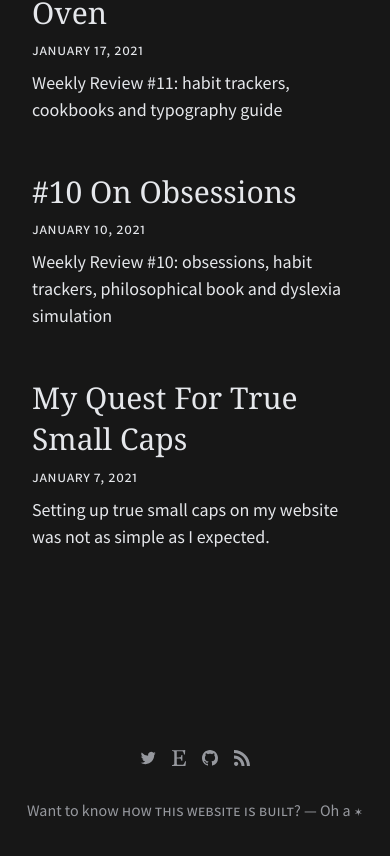
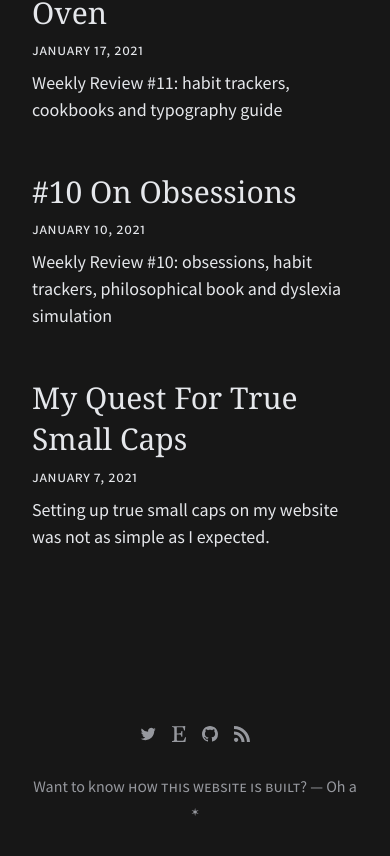
Before and after one commit to hgcl/clara-website, a Next.js app: page / in a window 390 px wide. Shown: the part 1132-1988 px from the top of the page. Built offline with nearby package versions, Linux system fonts and the light colour scheme; a web font is replaced by a local one; what @tailwindcss/typography would draw is missing.

Commit message:
:lipstick: Fix mobile view of footer

```diff
--- a/components/footer.js
+++ b/components/footer.js
@@ -14,8 +14,8 @@ export default function Footer() {
   const iconFill = "fill-current text-gray-regular";
   return (
     <footer className="bg-gray-dark h-56 mb-16">
-      <div className="flex flex-col items-center text-gray-regular h-full justify-end mb-16">
-        <div className="flex flex-row items-center mb-8">
+      <div className="flex flex-col items-center text-gray-regular h-full justify-end mb-16 mx-8">
+        <div className="flex flex-row items-center mb-8 mx-4">
           <span className={iconStyle}>
             <Link href="https://twitter.com/clara__le" aria-label="Twitter">
               <IconTwitter height={iconHeight} fill={iconFill} />
```
